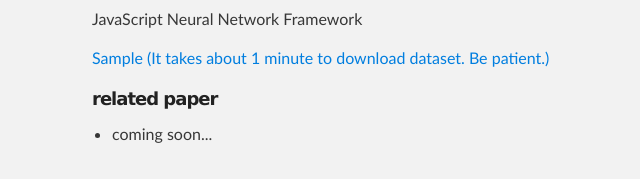
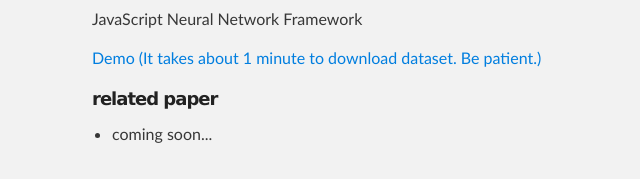
Before and after one commit to mil-tokyo/mil-tokyo.github.io, a plain HTML site: page miljs.html in a window 1280 px wide. Shown: the part 1017-1196 px from the top of the page, 228-868 px from the left. Drawn offline with Linux system fonts and the light colour scheme.

Commit message:
Update miljs.html

```diff
--- a/miljs.html
+++ b/miljs.html
@@ -62,7 +62,7 @@
 
 			<h2><a href="https://github.com/mil-tokyo/sukiyaki">Sukiyaki JavaScript Library</a></h2>
 			<p>JavaScript Neural Network Framework</p>
-			<p><a href="http://mil-tokyo.github.io/sukiyaki/sample/browser/">Sample (It takes about 1 minute to download dataset. Be patient.)</a></p>
+			<p><a href="http://mil-tokyo.github.io/sukiyaki/sample/browser/">Demo (It takes about 1 minute to download dataset. Be patient.)</a></p>
 			<h4>related paper</h4>
 			<ul>
 				<li>coming soon...</li>
```
